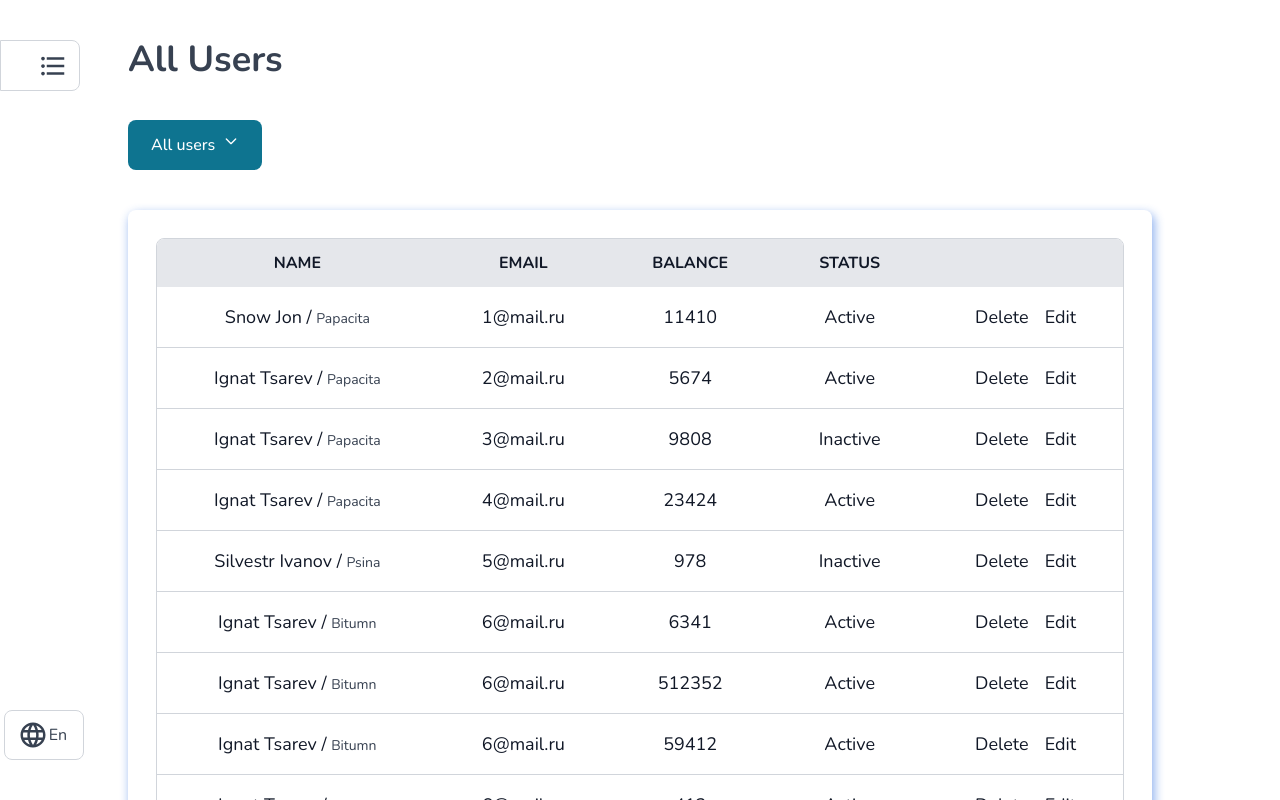
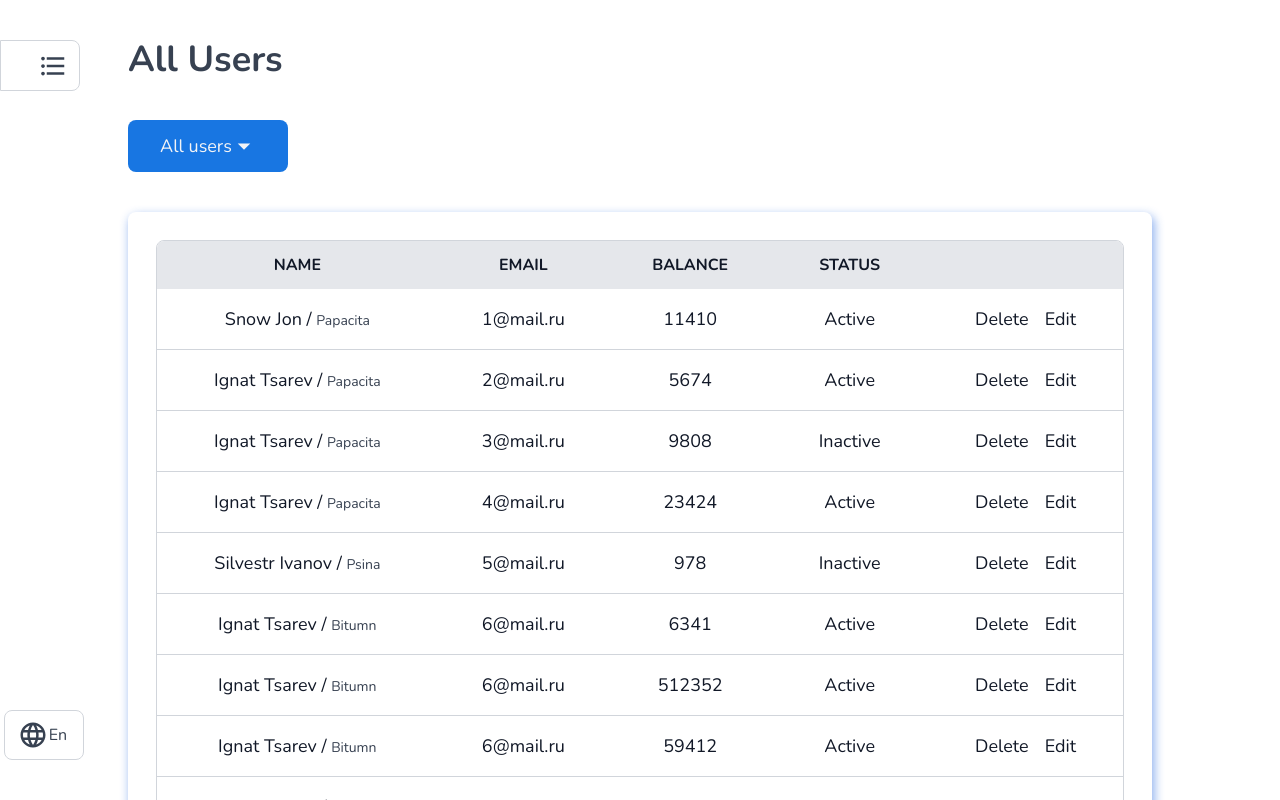
Before and after one commit to Bitummit/CryptoDashboard, a React (Vite) app: page /users in a window 1280 px wide. Shown: the top 800 px of the page. Built offline with nearby package versions, Linux system fonts and the light colour scheme.

Commit message:
create custom dropdown

```diff
--- a/src/components/dropdown/Dropdown.jsx
+++ b/src/components/dropdown/Dropdown.jsx
@@ -1,44 +1,51 @@
-import { useState } from "react";
-import { Dropdown } from "flowbite-react";
+import { useState, useEffect, useRef } from "react";
+import ArrowDropDownIcon from "@mui/icons-material/ArrowDropDown";
+import ArrowDropUpIcon from "@mui/icons-material/ArrowDropUp";
 
-export default function Select() {
-  const [selectedFilter, setFilter] = useState("All users");
+export default function Dropdown(props) {
+  const [selectedFilter, setFilter] = useState(props.filters[0]);
+  const [isOpen, setIsOpen] = useState(false);
 
-  const customTheme = {
+  let menuRef = useRef();
 
-  }
+  useEffect(() => {
+    let handler = (e) => {
+      if (!menuRef.current.contains(e.target)) {
+        setIsOpen(false);
+      }
+    };
+
+    document.addEventListener("mousedown", handler);
+  });
 
   return (
-    <div >
-        <Dropdown
-              size="lg"
-              className="flex items-center"
-              label={selectedFilter}
-              dismissOnClick={true}
+    <div ref={menuRef} className="relative flex flex-col w-full md:w-40">
+      <button
+        onClick={() => setIsOpen((prev) => !prev)}
+        className="bg-blue text-gray-100 p-3 text-lg rounded-lg flex items-center justify-center"
+      >
+        {selectedFilter}
+        {isOpen ? (
+          <ArrowDropUpIcon className="scale-125" />
+        ) : (
+          <ArrowDropDownIcon className="scale-125" />
+        )}
+      </button>
+      {isOpen && (
+        <div className="absolute bg-colorBgSecondary text-colorTextPrimary border border-colorBorder rounded-lg top-16 w-full">
+          {props.filters.map((item) => (
+            <div
+              onClick={() => {
+                setFilter(item);
+              }}
+              className="cursor-pointer hover:bg-colorBgThird hover:border-l-white hover:border-l-4 text-xl p-2 m-1"
             >
-              <Dropdown.Item
-              className="text-lg"
-                onClick={() => {
-                  setFilter("All users");
-                }}
-              >
-                All users
-              </Dropdown.Item>
-              <Dropdown.Item
-                onClick={() => {
-                  setFilter("Active");
-                }}
-              >
-                Active
-              </Dropdown.Item>
-              <Dropdown.Item
-                onClick={() => {
-                  setFilter("Inactive");
-                }}
-              >
-                Inactive
-              </Dropdown.Item>
-            </Dropdown>
+              {" "}
+              {item}
+            </div>
+          ))}
+        </div>
+      )}
     </div>
   );
 }
--- a/src/pages/users/Users.jsx
+++ b/src/pages/users/Users.jsx
@@ -7,7 +7,7 @@ export default function Users() {
 
 
   return (
-    <div className="bg-colorBgPrimary md:px-32">
+    <div className="bg-colorBgPrimary md:px-32 users">
       <div>
         <SideButtons />
         <div className="pageContent">
@@ -17,7 +17,7 @@ export default function Users() {
             </h1>
           </div>
           <div className="mt-10">
-            <Dropdown />
+            <Dropdown filters={["All users", "Active", "Inactive"]}/>
           </div>
           <div>
             <div className="bg-colorBgSecondary rounded-lg custom-shadow my-10 p-5 min-w-52 ">
--- a/tailwind.config.js
+++ b/tailwind.config.js
@@ -10,6 +10,7 @@ export default {
       colors: {
         green: "#4CBB17",
         red: "#D2042D",
+        blue: "#1876E2",
         shiwa: {
           '50': "#6EC1E4",
           '100': "#5CAED1",
```
